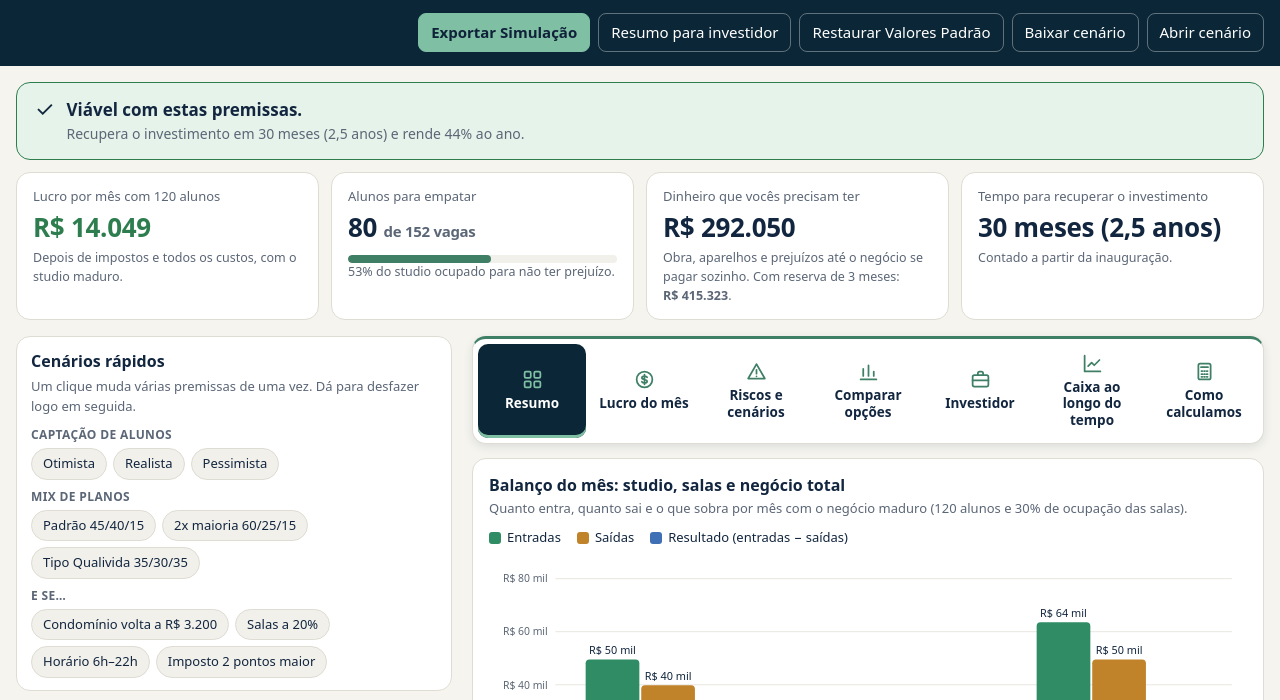
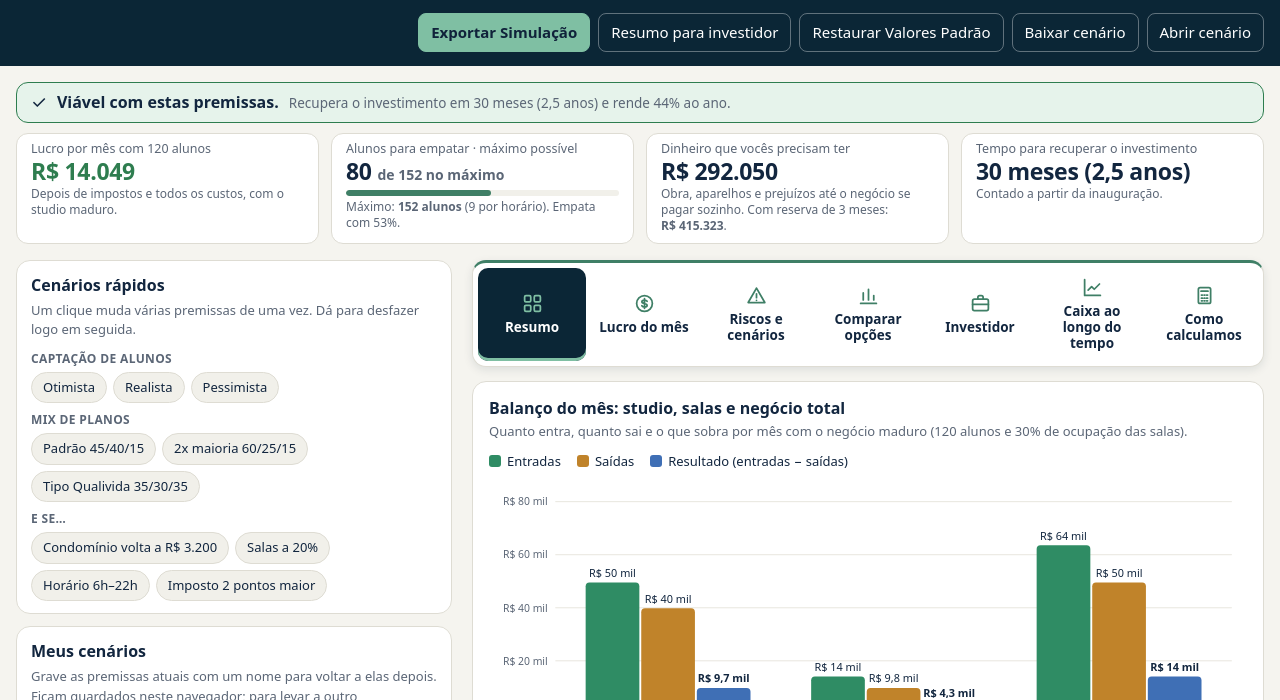
Before and after one commit to tmr6583/core-one-simulador, a plain HTML site: page index.html in a window 1280 px wide. Shown: the part 81-781 px from the top of the page. Drawn offline with Linux system fonts and the light colour scheme.

Commit message:
Atualiza simulador

```diff
--- a/index.html
+++ b/index.html
@@ -63,18 +63,20 @@ button,select,input{font:inherit;color:inherit}
 
 /* Herói */
 .hero{margin:16px auto 0}
-.verdict{border-radius:14px;padding:14px 18px;border:1px solid;display:flex;gap:12px;align-items:flex-start}
-.verdict .ic{font-size:22px;line-height:1}
-.verdict b{display:block;font-size:17px}
-.verdict span{color:var(--muted);font-size:14px}
-.bigs{display:grid;grid-template-columns:repeat(4,minmax(0,1fr));gap:12px;margin-top:12px}
+.verdict{border-radius:12px;padding:9px 14px;border:1px solid;display:flex;gap:10px;align-items:center}
+.verdict .ic{font-size:18px;line-height:1}
+.verdict>div:last-child{display:flex;flex-wrap:wrap;align-items:baseline;column-gap:10px;line-height:1.35}
+.verdict b{font-size:16px}
+.verdict span{color:var(--muted);font-size:13.5px}
+.bigs{display:grid;grid-template-columns:repeat(4,minmax(0,1fr));gap:12px;margin-top:10px}
 @media (max-width:900px){.bigs{grid-template-columns:repeat(2,minmax(0,1fr))}}
 @media (max-width:480px){.bigs{grid-template-columns:1fr}}
-.big{background:var(--surface);border:1px solid var(--border);border-radius:14px;padding:14px 16px}
-.big .q{font-size:13px;color:var(--muted)}
-.big .a{font-size:26px;font-weight:700;margin:2px 0;letter-spacing:-.3px}
-.big .d{font-size:12.5px;color:var(--muted)}
-.meter{height:8px;border-radius:5px;background:var(--surface-2);overflow:hidden;margin-top:8px}
+.big{background:var(--surface);border:1px solid var(--border);border-radius:12px;padding:7px 14px 8px}
+.big .q{font-size:12.5px;color:var(--muted);line-height:1.3}
+.big .a{font-size:23px;font-weight:700;margin:0;letter-spacing:-.3px;line-height:1.25}
+.big .a .de{font-size:14px;font-weight:600;color:var(--muted);letter-spacing:0}
+.big .d{font-size:12px;color:var(--muted);line-height:1.35}
+.meter{height:6px;border-radius:4px;background:var(--surface-2);overflow:hidden;margin:4px 0 3px}
 .meter i{display:block;height:100%;background:var(--accent);border-radius:5px}
 .meter.warn i{background:var(--warn)} .meter.bad i{background:var(--bad)}
 
@@ -163,6 +165,8 @@ th:first-child,td:first-child{text-align:left;white-space:normal}
 th{color:var(--muted);font-weight:600;font-size:12.5px}
 tr.total td{font-weight:700;border-top:2px solid var(--border)}
 tr.hl td{background:var(--accent-weak)}
+table.qfat th{text-align:right;line-height:1.25}table.qfat th:first-child{text-align:left}table.qfat th small,table.qfat td small{font-weight:400;color:var(--muted)}
+table.qfat td.atual{outline:2px solid var(--accent);outline-offset:-2px;font-weight:700}
 tr.sub td{color:var(--muted);font-size:13px}
 .scroll{overflow-x:auto}
 .note{color:var(--muted);font-size:12.5px;margin:8px 0 0}
@@ -692,6 +696,15 @@ function resumoAnual(s){
   const t = anos.reduce((a, y) => ({studio: a.studio + y.studio, salas: a.salas + y.salas, total: a.total + y.total, abertos: a.abertos + y.abertos}), {studio:0, salas:0, total:0, abertos:0});
   return {anos, total: {...t, meses: s.rows.length, alunosFim: anos.length ? anos[anos.length-1].alunosFim : 0}};
 }
+// D9: quadro alunos × ticket médio × faturamento das mensalidades por mês (studio).
+// Linhas: 50% a 100% das vagas, ponto de equilíbrio e meta. Colunas: ticket médio atual e com os preços 10% e 5% menores e 5%, 10% e 20% maiores.
+const QF_TICKETS = [0.9, 0.95, 1, 1.05, 1.1, 1.2];
+function quadroFaturamento(s){
+  const d = s.d, lot = d.lotacao, A = Math.round(s.A), be = Number.isFinite(s.be) ? s.be : null;
+  const ns = [...new Set([0.5,0.6,0.7,0.8,0.9,1].map(x => Math.round(lot*x)).concat([be, A].filter(x => x !== null)))].filter(n => n > 0).sort((a,b) => a-b);
+  const tickets = QF_TICKETS.map(f => ({f, t: d.ticket*f}));
+  return {tickets, lot, A, be, linhas: ns.map(n => ({n, empata: n===be, meta: n===A, maximo: n===lot, vals: tickets.map(x => n*x.t)}))};
+}
 // TIR mensal por bisseção, anualizada. null se não houver troca de sinal (ex.: fluxo nunca volta, ou duas trocas).
 function irr(flows){
   const npv = rate => flows.reduce((s,f,i)=> s + f/Math.pow(1+rate,i), 0);
@@ -1453,8 +1466,8 @@ function renderResults(){
   const meterCls = beFrac>1 ? "bad" : beFrac>0.7 ? "warn" : "";
   document.getElementById("bigs").innerHTML = `
     <div class="big"><div class="q">Lucro por mês com ${num(s.A)} alunos</div><div class="a">${sgn(s.resultado)}</div><div class="d">Depois de impostos e todos os custos, com o studio maduro.${s.resultadoPos!==null?` Depois de quitar os aparelhos: ${brl(s.resultadoPos)}/mês.`:""}</div></div>
-    <div class="big"><div class="q">Alunos para empatar</div><div class="a">${Number.isFinite(s.be)?s.be:"—"} <span style="font-size:15px;color:var(--muted)">de ${d.lotacao} vagas</span></div>
-      <div class="meter ${meterCls}"><i style="width:${Math.min(100, fin(beFrac)*100).toFixed(0)}%"></i></div><div class="d">${Number.isFinite(beFrac)?pct(beFrac,0)+" do studio ocupado para não ter prejuízo.":""}</div></div>
+    <div class="big"><div class="q">Alunos para empatar · máximo possível</div><div class="a">${Number.isFinite(s.be)?s.be:"—"} <span class="de">de ${d.lotacao} no máximo</span></div>
+      <div class="meter ${meterCls}"><i style="width:${Math.min(100, fin(beFrac)*100).toFixed(0)}%"></i></div><div class="d">Máximo: <b>${d.lotacao} alunos</b> (${d.capSim} por horário).${!Number.isFinite(beFrac) ? " Nenhum número de alunos empata." : beFrac>1 ? " Empatar exige mais alunos do que cabem." : ` Empata com ${pct(beFrac,0)}.`}</div></div>
     <div class="big"><div class="q">Dinheiro que vocês precisam ter</div><div class="a">${brl(s.exposicao)}</div><div class="d">Obra, aparelhos e prejuízos até o negócio se pagar sozinho. Com reserva de ${num(p.reservaMeses)} meses: <b>${brl(s.capitalRec)}</b>${capDisp(p)>0?` · vocês têm ${brl(capDisp(p))}`:""}.</div></div>
     <div class="big"><div class="q">Tempo para recuperar o investimento</div><div class="a">${s.payback?tempo(s.payback):"não volta"}</div><div class="d">${s.payback?"Contado a partir da inauguração.":`Não acontece em ${anosTxt(s.H)}.`}</div></div>`;
 
@@ -1504,6 +1517,16 @@ function renderResults(){
         <tr class="total"><td>Total</td><td></td><td>${num(ra.total.alunosFim)}</td><td>${brl(ra.total.studio)}</td><td>${brl(ra.total.salas)}</td><td>${brl(ra.total.total)}</td><td>${porMes(ra.total)}</td></tr>
       </table></div>
       <p class="note">Faturamento antes de impostos e cartão: mensalidades (já com descontos e inadimplência), matrículas, outras receitas do studio e aluguel das salas, com os reajustes anuais. Alunos ativos no mês; a média considera só os meses abertos. Mês a mês na aba "Caixa".</p></div>`; })()
+    + (() => { const q = quadroFaturamento(s), mx = Math.max(1, ...q.linhas.flatMap(l => l.vals)), cap = p.modoCrescimento==="captacao" ? "base estável" : "meta";
+      const cor = v => `background:rgba(63,111,181,${(Math.min(1, v/mx)*0.32).toFixed(2)})`;
+      return `
+    <div class="card"><h3>Alunos × ticket médio × faturamento</h3><p class="sub">Faturamento das mensalidades por mês: número de alunos (linhas) vezes o ticket médio (colunas). Ticket médio atual: <b>${brl2(d.ticket)}</b> (mix de planos, já com descontos e inadimplência). Máximo de alunos: <b>${num(q.lot)}</b>.</p>
+      <div class="scroll"><table class="qfat">
+        <tr><th>Alunos</th>${q.tickets.map(x => `<th>${brl2(x.t)}<br><small>${x.f===1?"ticket atual":(x.f>1?"+":"")+num((x.f-1)*100,0)+"%"}</small></th>`).join("")}<th>Por ano<br><small>ticket atual</small></th></tr>
+        ${q.linhas.map(l => { const tag = [l.empata?"empata":"", l.meta?cap:"", l.maximo?"máximo":""].filter(Boolean).join(", ");
+          return `<tr${l.empata||l.meta?' class="hl"':""}><td>${num(l.n)} <small>(${pct(l.n/Math.max(1,q.lot),0)})</small>${tag?` · ${tag}`:""}</td>${l.vals.map((v,i) => `<td style="${cor(v)}"${l.meta&&q.tickets[i].f===1?' class="atual"':""}>${brl(v)}</td>`).join("")}<td>${brl(l.vals[QF_TICKETS.indexOf(1)]*12)}</td></tr>`; }).join("")}
+      </table></div>
+      <p class="note">Só mensalidades do studio, antes de impostos e da taxa do cartão; não inclui matrículas, outras receitas nem as salas. Preços do 1º ano (sem reajuste). Em destaque: o ponto de equilíbrio e a ${cap}; com contorno, a situação atual. Cores mais fortes = faturamento maior.</p></div>`; })()
     + `
     <div class="card"><h3>Caixa dos sócios ao longo do tempo</h3><p class="sub">Quanto dinheiro saiu (abaixo de zero) e quando volta (acima de zero). Passe o mouse para ver cada mês.</p>
       <div class="chartbox" id="chartbox">${ch.svg}<div class="tip"></div></div>
@@ -1978,7 +2001,7 @@ function premissasHTML(p){
 const REP_STYLE = `<style>
 .rep{${Object.entries(LIGHT).map(([k,v])=>`--${k}:${v}`).join(";")};background:#fff;color:#12263f;width:calc(100% - 10px);padding:0;font:12.5px/1.4 "Segoe UI",Roboto,Arial,sans-serif}
 .rep .scroll{overflow:visible}.rep table{font-size:11.5px}.rep th,.rep td{white-space:normal;padding:5px 6px}
-.rep .card{padding:10px 12px;margin-bottom:10px}.rep .big .a{font-size:20px}.rep .hbar{grid-template-columns:170px 1fr 110px;font-size:11.5px}
+.rep .card{padding:10px 12px;margin-bottom:10px}.rep .big .a{font-size:20px}.rep .big .a .de{font-size:11px}.rep .hbar{grid-template-columns:170px 1fr 110px;font-size:11.5px}
 .rep .ind .l{font-size:11.5px}.rep .ind .l small{font-size:10.5px}.rep .ind .v{font-size:11.5px}
 .rep h2.sec{font-size:19px;margin:4px 0 12px;color:#0b2636;border-bottom:2px solid #3f7f66;padding-bottom:5px}
 .rep .card{box-shadow:none}.rep .tip{display:none}.rep small.pb-c{font-weight:400;color:var(--muted);font-size:.85em}
@@ -2218,7 +2241,7 @@ async function buildResumoInvestidor(){
   const prop = `<div class="prop"><b>A proposta.</b> No térreo, studio de musculação e funcional com até ${d.capSim} alunos treinando ao mesmo tempo e planos de ${brl(p.p2)} a ${brl(p.p45)} por mês (mensalidade média ${brl2(d.ticket)}). No 2º andar, ${num(p.salas)} salas de terapia alugadas por hora (${brl2(p.precoHora)}/h). Meta: ${num(s.A)} alunos (${pct(s.A/Math.max(1,d.lotacao),0)} das ${d.lotacao} vagas)${p.modoCrescimento==="captacao"?"":` em ${num(p.rampa)} meses`}, com ${num(p.ocupCow)}% de ocupação das salas.</div>`;
   const bigs = `<div class="bigs">
     <div class="big"><div class="q">Lucro por mês (maduro)</div><div class="a">${sgn(s.resultado)}</div><div class="d">Margem de ${pct(s.resultado/Math.max(1,s.receitaTotal),0)} sobre ${brl(s.receitaTotal)}</div></div>
-    <div class="big"><div class="q">Alunos para empatar</div><div class="a">${Number.isFinite(s.be)?s.be:"—"}</div><div class="d">de ${d.lotacao} vagas</div></div>
+    <div class="big"><div class="q">Alunos para empatar</div><div class="a">${Number.isFinite(s.be)?s.be:"—"}</div><div class="d">de ${d.lotacao} alunos no máximo</div></div>
     <div class="big"><div class="q">Capital recomendado</div><div class="a">${brl(s.capitalRec)}</div><div class="d">Necessário ${brl(s.exposicao)} + reserva ${brl(s.reserva)}</div></div>
     <div class="big"><div class="q">Recupera o investimento</div><div class="a">${s.payback?s.payback+" meses":"não volta"}</div><div class="d">TIR do projeto ${pct(s.tir,0)} ao ano</div></div></div>`;
   const ex = (c, t) => c ? ` <small class="ex">(${t})</small>` : "";
```
